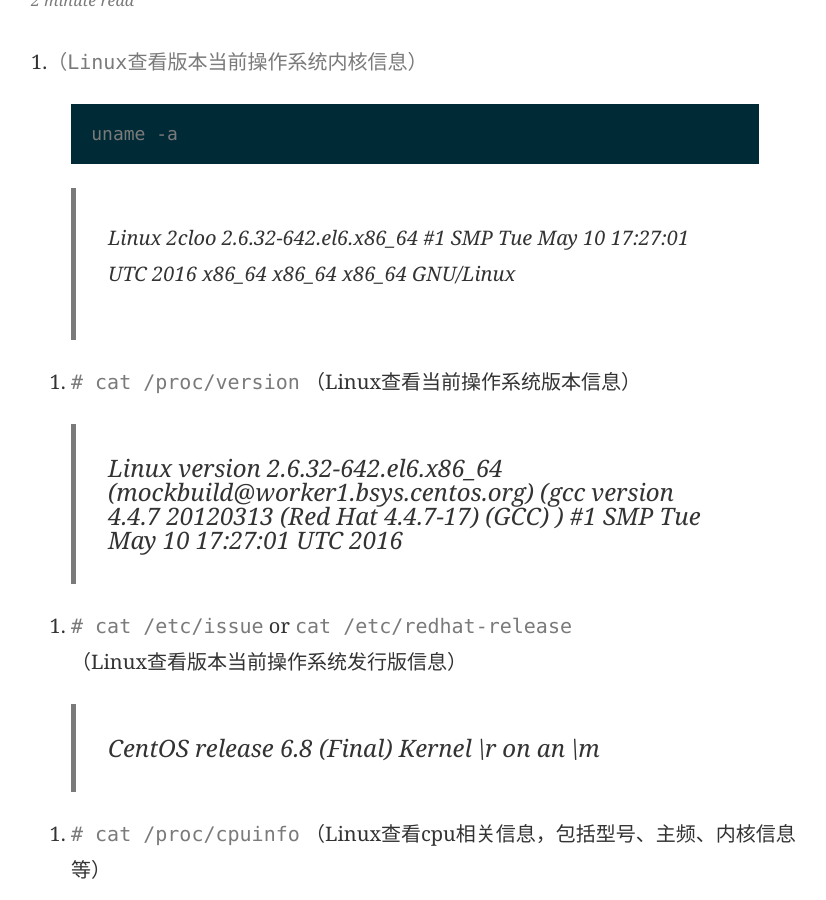
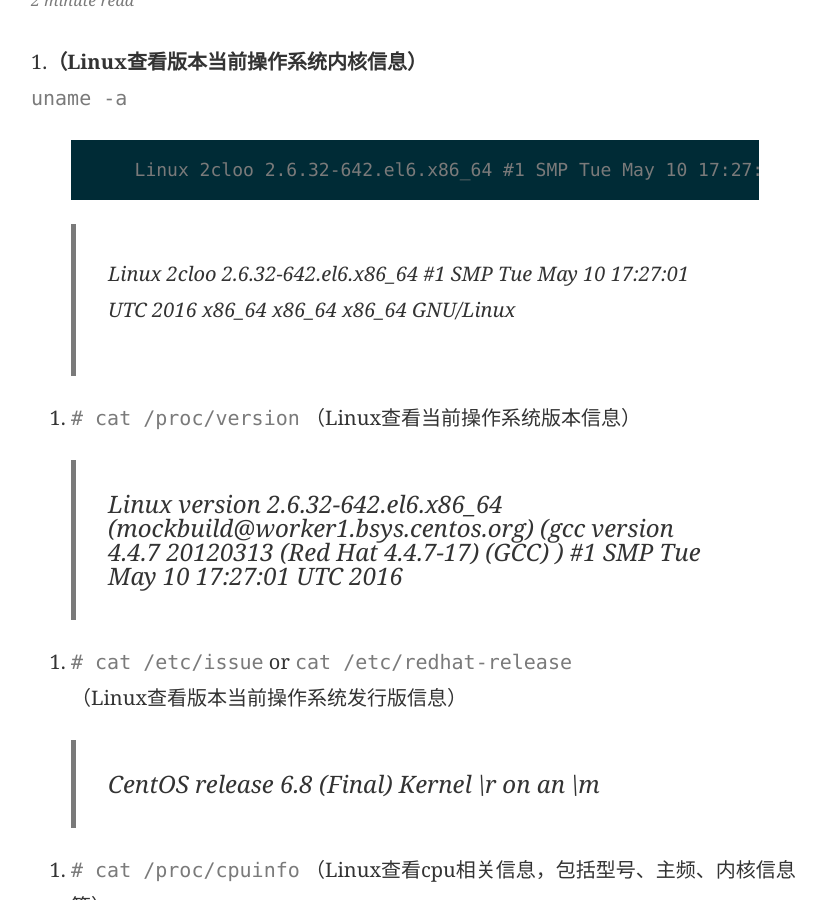
Before and after one commit to Adger01/blog.github.io, a Jekyll site: the page built from _posts/2017-02-13-Linux下如何查看版本信息.md, in a window 1280 px wide and 900 px high, scrolled down 417 px. Shown: the whole window, without its empty margins (225-1051 px from the left). Built offline with Jekyll 4.4.1, drawn with Linux system fonts in a browser that asks for light colours; some web fonts are replaced; comment, search, counter and statistics services are not loaded.

Commit message:
ccc
cccc

````diff
--- a/_posts/2017-02-13-Linux下如何查看版本信息.md
+++ b/_posts/2017-02-13-Linux下如何查看版本信息.md
@@ -7,9 +7,10 @@ categories: linux
 ---
 
 
-1.```（Linux查看版本当前操作系统内核信息）```
+1.**（Linux查看版本当前操作系统内核信息）**
+```uname -a```
 {% highlight linux %}
-uname -a
+    Linux 2cloo 2.6.32-642.el6.x86_64 #1 SMP Tue May 10 17:27:01 UTC 2016 x86_64 x86_64 x86_64 GNU/Linux
 {% endhighlight %}
 
 
````
